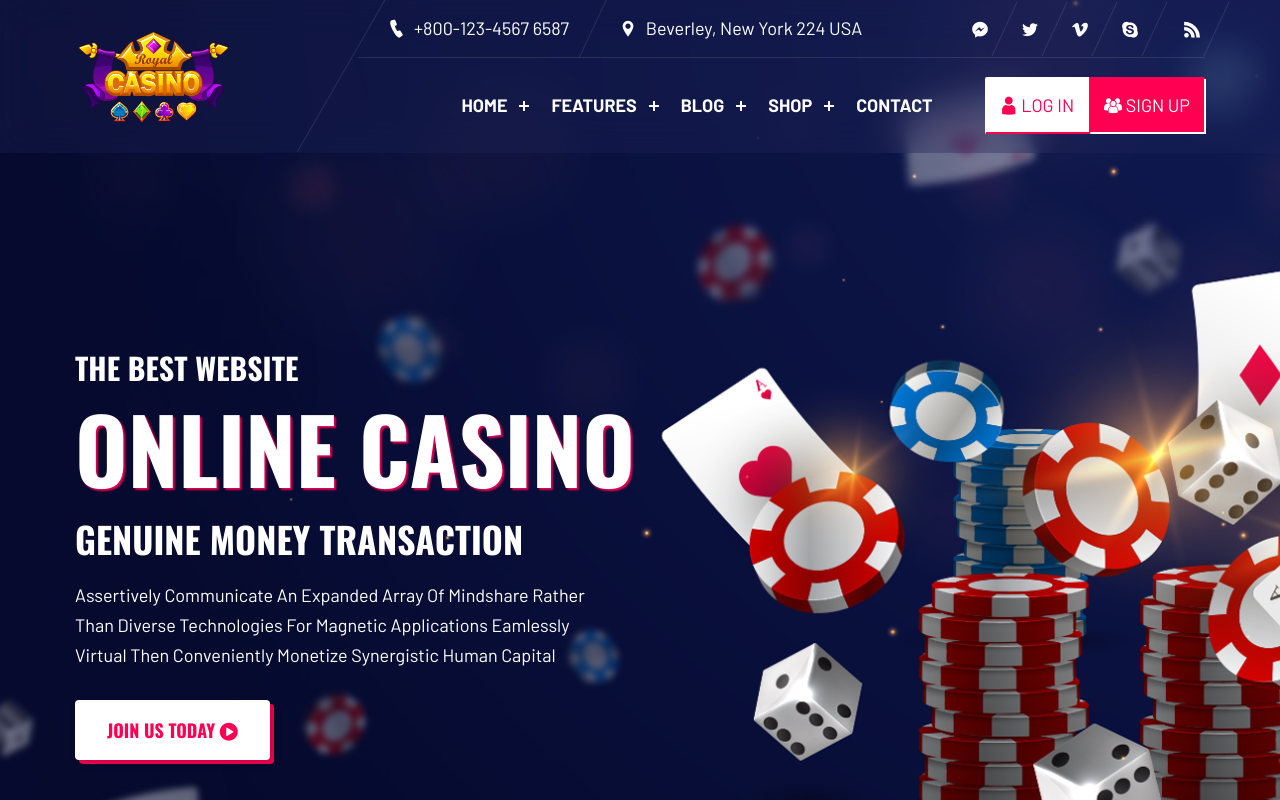
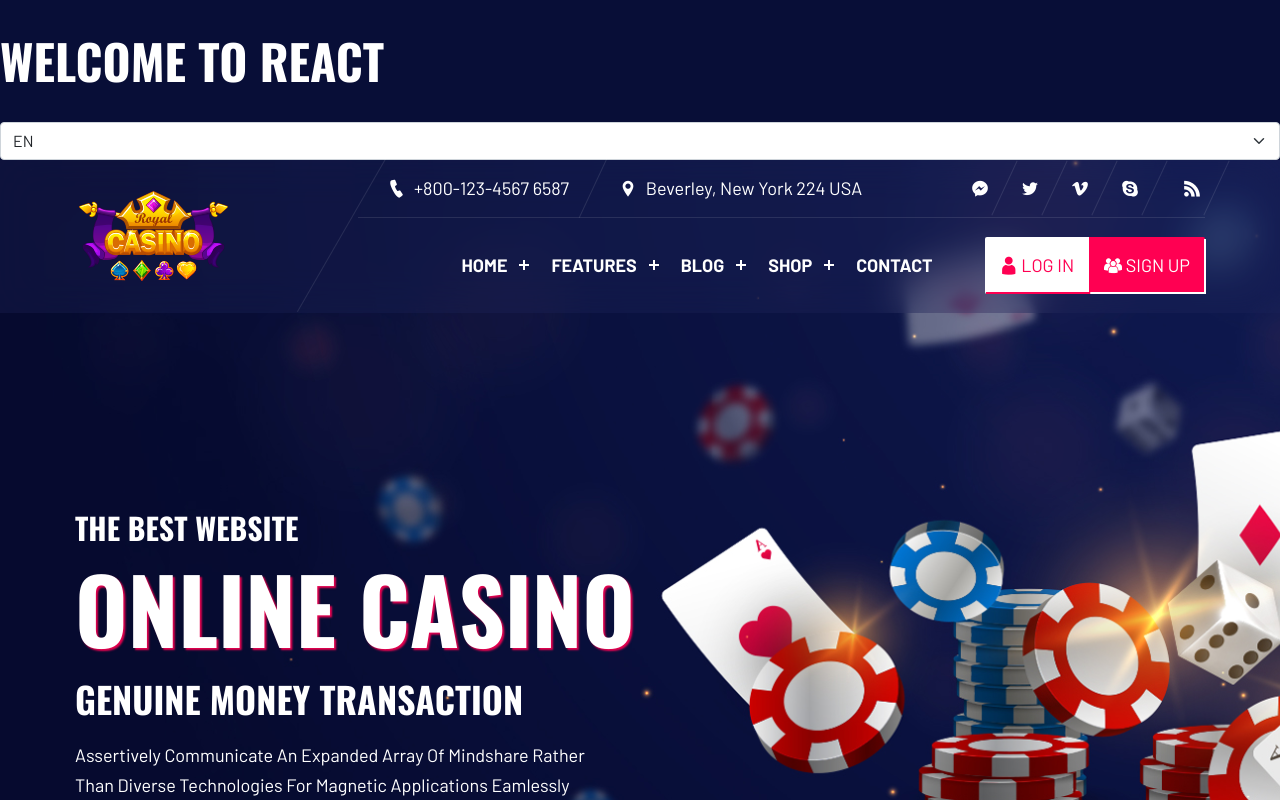
Before and after one commit to ruabelyan/astoriarCasino, a React (Create React App) app: page / in a window 1280 px wide. Shown: the top 800 px of the page. Built offline with nearby package versions, Linux system fonts and the light colour scheme.

Commit message:
add translation in i18next

```diff
--- a/package.json
+++ b/package.json
@@ -7,10 +7,12 @@
     "@testing-library/react": "^13.3.0",
     "@testing-library/user-event": "^13.5.0",
     "bootstrap": "^5.1.3",
+    "i18next": "^22.4.9",
     "react": "^18.2.0",
     "react-bootstrap": "^2.4.0",
     "react-countup": "^6.2.0",
     "react-dom": "^18.2.0",
+    "react-i18next": "^12.1.4",
     "react-router-dom": "^6.3.0",
     "react-scripts": "5.0.1",
     "swiper": "^8.2.4",
--- a/src/component/layout/header.jsx
+++ b/src/component/layout/header.jsx
@@ -1,36 +1,36 @@
 import { useState } from "react";
-import { NavLink, Link } from 'react-router-dom';
-
+import { useTranslation } from "react-i18next";
+import { Link, NavLink } from "react-router-dom";
 
 const phoneNumber = "+800-123-4567 6587";
 const address = "Beverley, New York 224 USA";
 
-
 const socialList = [
   {
-        iconName: 'icofont-facebook-messenger',
-        siteLink: '#',
+    iconName: "icofont-facebook-messenger",
+    siteLink: "#",
   },
   {
-        iconName: 'icofont-twitter',
-        siteLink: '#',
+    iconName: "icofont-twitter",
+    siteLink: "#",
   },
   {
-        iconName: 'icofont-vimeo',
-        siteLink: '#',
+    iconName: "icofont-vimeo",
+    siteLink: "#",
   },
   {
-        iconName: 'icofont-skype',
-        siteLink: '#',
+    iconName: "icofont-skype",
+    siteLink: "#",
   },
   {
-        iconName: 'icofont-rss-feed',
-        siteLink: '#',
+    iconName: "icofont-rss-feed",
+    siteLink: "#",
   },
-]
-
+];
 
 const Header = () => {
+  const { t, i18n } = useTranslation();
+
   const [menuToggle, setMenuToggle] = useState(false);
   const [socialToggle, setSocialToggle] = useState(false);
   const [headerFiexd, setHeaderFiexd] = useState(false);
@@ -43,9 +43,10 @@ const Header = () => {
     }
   });
 
-
   return (
-        <header className={`header-section ${headerFiexd ? "header-fixed fadeInUp" : ""}`}>
+    <header
+      className={`header-section ${headerFiexd ? "header-fixed fadeInUp" : ""}`}
+    >
       <div className="container">
         <div className="header-holder d-flex flex-wrap justify-content-between align-items-center">
           <div className="brand-logo d-none d-lg-inline-block">
@@ -60,7 +61,8 @@ const Header = () => {
               <div className="header-top-area">
                 <ul className="left">
                   <li>
-                                        <i className="icofont-ui-call"></i> <span>{phoneNumber}</span>
+                    <i className="icofont-ui-call"></i>{" "}
+                    <span>{phoneNumber}</span>
                   </li>
                   <li>
                     <i className="icofont-location-pin"></i> {address}
@@ -69,7 +71,9 @@ const Header = () => {
                 <ul className="social-icons d-flex align-items-center">
                   {socialList.map((val, i) => (
                     <li key={i}>
-                                            <a href={val.siteLink}><i className={val.iconName}></i></a>
+                      <a href={val.siteLink}>
+                        <i className={val.iconName}></i>
+                      </a>
                     </li>
                   ))}
                 </ul>
@@ -78,60 +82,147 @@ const Header = () => {
             <div className="header-bottom">
               <div className="header-wrapper justify-content-lg-end">
                 <div className="mobile-logo d-lg-none">
-                                    <Link to="/"><img src="assets/images/logo/logo.png" alt="logo" /></Link>
+                  <Link to="/">
+                    <img src="assets/images/logo/logo.png" alt="logo" />
+                  </Link>
                 </div>
                 <div className="menu-area">
                   <ul className={`menu ${menuToggle ? "active" : ""}`}>
                     <li className="menu-item-has-children">
-                                            <a href="#" role="button" data-bs-toggle="dropdown" aria-haspopup="true" aria-expanded="false">Home</a>
+                      <a
+                        href="#"
+                        role="button"
+                        data-bs-toggle="dropdown"
+                        aria-haspopup="true"
+                        aria-expanded="false"
+                      >
+                        {t("home")}
+                      </a>
                       <ul className="submenu dropdown-menu">
-                                                <li><NavLink to="/">Home  Page One</NavLink></li>
-                                                <li><NavLink to="/index-2">Home Page Two</NavLink></li>
+                        <li>
+                          <NavLink to="/">Home Page One</NavLink>
+                        </li>
+                        <li>
+                          <NavLink to="/index-2">Home Page Two</NavLink>
+                        </li>
                       </ul>
                     </li>
                     <li className="menu-item-has-children">
-                                            <a href="#" role="button" data-bs-toggle="dropdown" aria-haspopup="true" aria-expanded="false">Features</a>
+                      <a
+                        href="#"
+                        role="button"
+                        data-bs-toggle="dropdown"
+                        aria-haspopup="true"
+                        aria-expanded="false"
+                      >
+                        Features
+                      </a>
                       <ul className="submenu dropdown-menu">
-                                                <li><NavLink to="/about">About</NavLink></li>
-                                                <li><NavLink to="/jaqpot">Casino Jackpot</NavLink></li>
-                                                <li><NavLink to="/game-list">game list 1</NavLink></li>
-                                                <li><NavLink to="/game-list2">game list 2</NavLink></li>
-                                                <li><NavLink to="/tournament">Tournament</NavLink></li>
-                                                <li><NavLink to="/partners">partners</NavLink></li>
-                                                <li><NavLink to="/pricing-plan">Pricing Plan</NavLink></li>
-                                                <li><NavLink to="/login">login</NavLink></li>
-                                                <li><NavLink to="/signup">signup</NavLink></li>
-                                                <li><NavLink to="/forpass">Forget Password</NavLink></li>
-                                                <li><NavLink to="/404">404 Page</NavLink></li>
+                        <li>
+                          <NavLink to="/about">{t("Welcome to React")}</NavLink>
+                        </li>
+
+                        <li>
+                          <NavLink to="/jaqpot">Casino Jackpot</NavLink>
+                        </li>
+                        <li>
+                          <NavLink to="/game-list">game list 1</NavLink>
+                        </li>
+                        <li>
+                          <NavLink to="/game-list2">game list 2</NavLink>
+                        </li>
+                        <li>
+                          <NavLink to="/tournament">Tournament</NavLink>
+                        </li>
+                        <li>
+                          <NavLink to="/partners">partners</NavLink>
+                        </li>
+                        <li>
+                          <NavLink to="/pricing-plan">Pricing Plan</NavLink>
+                        </li>
+                        <li>
+                          <NavLink to="/login">login</NavLink>
+                        </li>
+                        <li>
+                          <NavLink to="/signup">signup</NavLink>
+                        </li>
+                        <li>
+                          <NavLink to="/forpass">Forget Password</NavLink>
+                        </li>
+                        <li>
+                          <NavLink to="/404">404 Page</NavLink>
+                        </li>
                       </ul>
                     </li>
                     <li className="menu-item-has-children">
-                                            <a href="#" role="button" data-bs-toggle="dropdown" aria-haspopup="true" aria-expanded="false">Blog</a>
+                      <a
+                        href="#"
+                        role="button"
+                        data-bs-toggle="dropdown"
+                        aria-haspopup="true"
+                        aria-expanded="false"
+                      >
+                        Blog
+                      </a>
                       <ul className="submenu dropdown-menu">
-                                                <li><NavLink to="/blog">Blog</NavLink></li>
-                                                <li><NavLink to="/blog-2">Blog 2</NavLink></li>
-                                                <li><NavLink to="/blog-single">Blog Single</NavLink></li>
+                        <li>
+                          <NavLink to="/blog">Blog</NavLink>
+                        </li>
+                        <li>
+                          <NavLink to="/blog-2">Blog 2</NavLink>
+                        </li>
+                        <li>
+                          <NavLink to="/blog-single">Blog Single</NavLink>
+                        </li>
                       </ul>
                     </li>
                     <li className="menu-item-has-children">
-                                            <a href="#" role="button" data-bs-toggle="dropdown" aria-haspopup="true" aria-expanded="false">Shop</a>
+                      <a
+                        href="#"
+                        role="button"
+                        data-bs-toggle="dropdown"
+                        aria-haspopup="true"
+                        aria-expanded="false"
+                      >
+                        Shop
+                      </a>
                       <ul className="submenu dropdown-menu">
-                                                <li><NavLink to="/shop">shop</NavLink></li>
-                                                <li><NavLink to="/shop-single">Shop Details</NavLink></li>
-                                                <li><NavLink to="/cart-page">Cart Page</NavLink></li>
+                        <li>
+                          <NavLink to="/shop">shop</NavLink>
+                        </li>
+                        <li>
+                          <NavLink to="/shop-single">Shop Details</NavLink>
+                        </li>
+                        <li>
+                          <NavLink to="/cart-page">Cart Page</NavLink>
+                        </li>
                       </ul>
                     </li>
-                                        <li><NavLink to="/contact">Contact</NavLink></li>
+                    <li>
+                      <NavLink to="/contact">Contact</NavLink>
+                    </li>
                   </ul>
-                                    <Link to="/login" className="login"><i className="icofont-user"></i> <span>LOG IN</span> </Link>
-                                    <Link to="/signup" className="signup"><i className="icofont-users"></i> <span>SIGN UP</span></Link>
+                  <Link to="/login" className="login">
+                    <i className="icofont-user"></i> <span>LOG IN</span>{" "}
+                  </Link>
+                  <Link to="/signup" className="signup">
+                    <i className="icofont-users"></i> <span>SIGN UP</span>
+                  </Link>
 
-                                    <div className={`header-bar d-lg-none ${menuToggle ? "active" : "" }`} onClick={() => setMenuToggle(!menuToggle)}>
+                  <div
+                    className={`header-bar d-lg-none ${
+                      menuToggle ? "active" : ""
+                    }`}
+                    onClick={() => setMenuToggle(!menuToggle)}
+                  >
                     <span></span>
                     <span></span>
                     <span></span>
                   </div>
-                                    <div className="ellepsis-bar d-lg-none" onClick={() => setSocialToggle(!socialToggle)}>
+                  <div
+                    className="ellepsis-bar d-lg-none"
+                    onClick={() => setSocialToggle(!socialToggle)}
+                  >
                     <i className="icofont-info-square"></i>
                   </div>
                 </div>
@@ -140,9 +231,8 @@ const Header = () => {
           </div>
         </div>
       </div>
-
     </header>
   );
-}
+};
 
 export default Header;
--- /dev/null
+++ b/src/i18n.js
@@ -0,0 +1,30 @@
+import i18n from "i18next";
+import { initReactI18next } from "react-i18next";
+
+const resources = {
+  en: {
+    translation: {
+      home: "HOME",
+    },
+  },
+  ru: {
+    translation: {
+      home: "Домой",
+    },
+  },
+  arm: {
+    translation: {
+      home: "Տուն",
+    },
+  },
+};
+
+i18n.use(initReactI18next).init({
+  resources,
+  lng: "fr",
+  interpolation: {
+    escapeValue: false,
+  },
+});
+
+export default i18n;
--- a/src/index.js
+++ b/src/index.js
@@ -8,9 +8,12 @@ import 'bootstrap/dist/css/bootstrap.min.css';
 import 'bootstrap/dist/js/bootstrap.min.js';
 
 
+import '././assets/css/animate.css';
 import '././assets/css/icofont.min.css';
-import '././assets/css/animate.css';
 import '././assets/css/style.min.css';
+
+import './i18n';
+
 
 const root = ReactDOM.createRoot(document.getElementById('root'));
 root.render(
--- a/src/page/home.jsx
+++ b/src/page/home.jsx
@@ -1,22 +1,34 @@
-import { Component, Fragment } from "react";
+import { Fragment } from "react";
+import { useTranslation } from "react-i18next";
 import Footer from "../component/layout/footer";
 import Header from "../component/layout/header";
 import Banner from "../component/section/banner";
 import Collection from "../component/section/collection";
 import CollectionTwo from "../component/section/collection-2";
-import Counter from "../component/section/counter";
 import Faq from "../component/section/faq";
 import Game from "../component/section/game";
 import GameTwo from "../component/section/game-2";
 import Jaqport from "../component/section/jaqport";
 import Testimonial from "../component/section/testimonial";
 
+const Home = () => {
+  const { t, i18n } = useTranslation();
 
-
-class Home extends Component {
-    render() {
+  const changeLanguageHandler = (lang) => {
+    i18n.changeLanguage(lang);
+  };
   return (
     <Fragment>
+      <h1>{t("Welcome to React")}</h1>
+      <select
+        onChange={(e) => changeLanguageHandler(e.target.value)}
+        className="form-select"
+        defaultValue={"en"}
+      >
+        <option value="en">EN</option>
+        <option value="ru">RU</option>
+        <option value="arm">ARM</option>
+      </select>
       <Header />
       <Banner />
       <Collection />
@@ -29,7 +41,6 @@ class Home extends Component {
       <Footer />
     </Fragment>
   );
-    }
-}
+};
 
 export default Home;
```
Also changed, not shown: src/App.js (+3 -4 lines), src/component/sidebar/select/select-languages.jsx (added, +11 -0 lines), 2 other files (tests, documents, lock files or other folders). Lines whose indentation alone changed are shown as unchanged.
